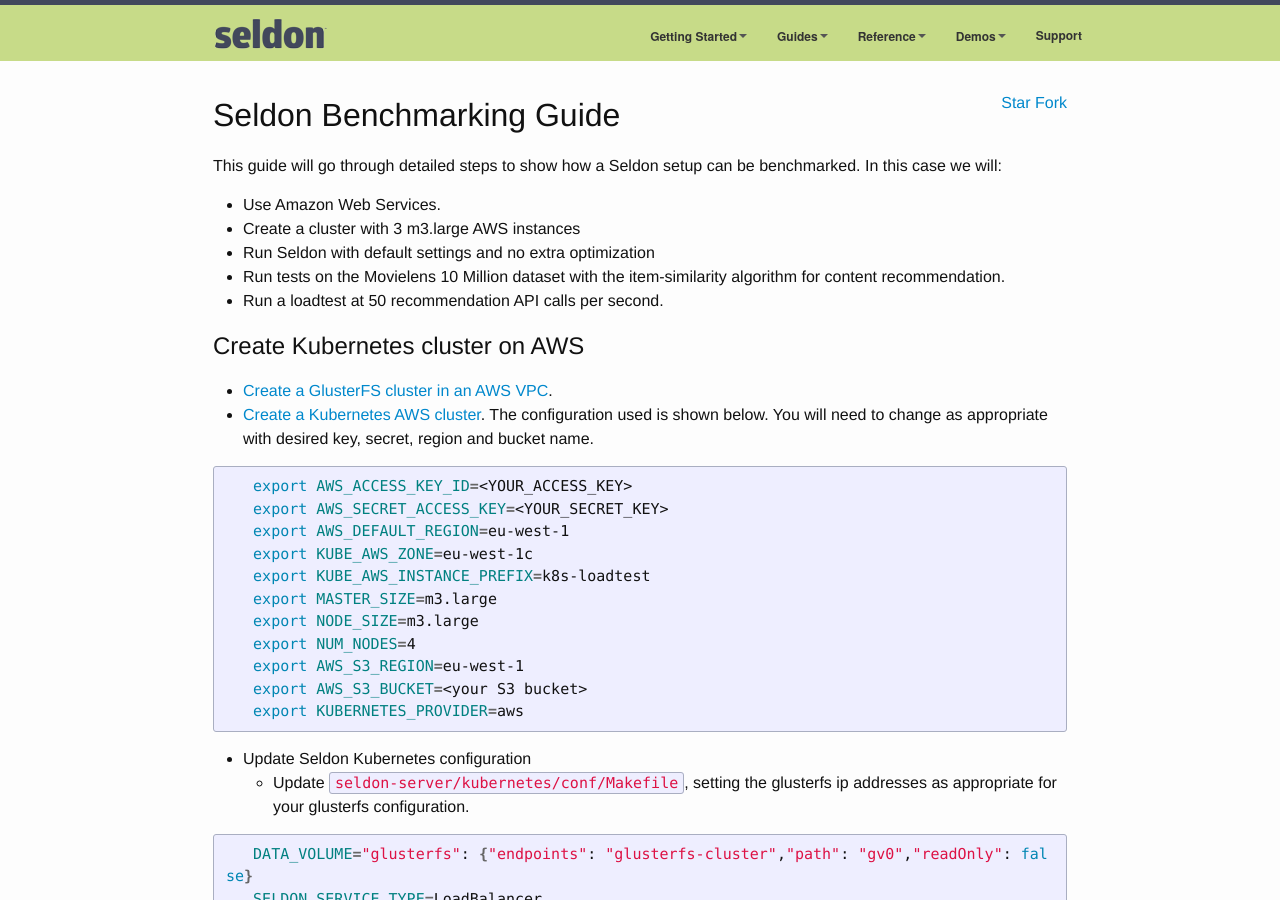
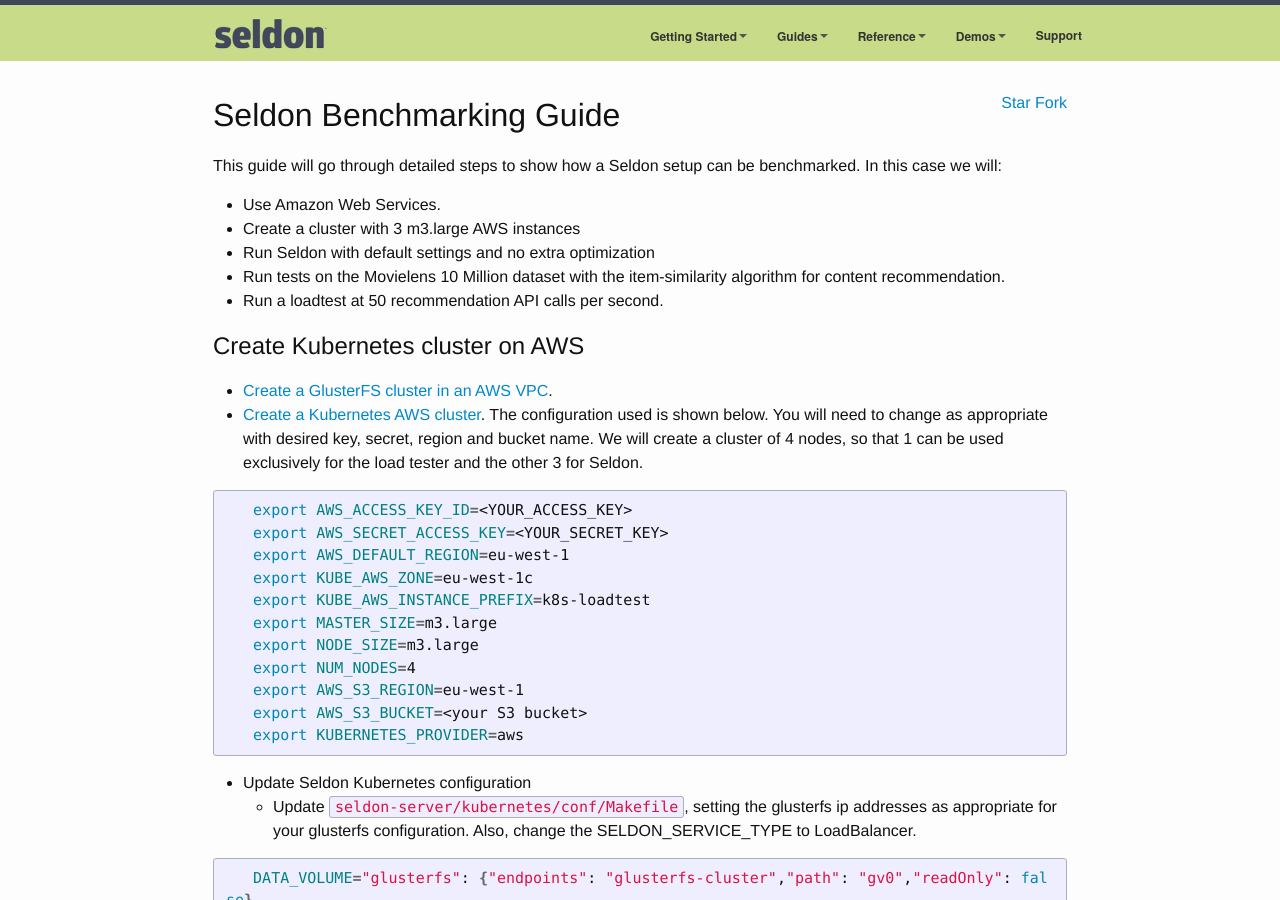
Before and after one commit to SeldonIO/seldonio.github.com, a Jekyll site: the page built from benchmark-guide.md, in a window 1280 px wide and 900 px high. Built offline with Jekyll 4.4.1, drawn with Linux system fonts in a browser that asks for light colours.

Commit message:
small update to benchamerking doc

````diff
--- a/benchmark-guide.md
+++ b/benchmark-guide.md
@@ -15,7 +15,7 @@ This guide will go through detailed steps to show how a Seldon setup can be benc
 ## Create Kubernetes cluster on AWS
 
  * [Create a GlusterFS cluster in an AWS VPC](glusterfs.html).
- * [Create a Kubernetes AWS cluster](http://kubernetes.io/docs/getting-started-guides/aws/). The configuration used is shown below. You will need to change as appropriate with desired key, secret, region and bucket name.
+ * [Create a Kubernetes AWS cluster](http://kubernetes.io/docs/getting-started-guides/aws/). The configuration used is shown below. You will need to change as appropriate with desired key, secret, region and bucket name. We will create a cluster of 4 nodes, so that 1 can be used exclusively for the load tester and the other 3 for Seldon.
 {% highlight bash %}
    export AWS_ACCESS_KEY_ID=<YOUR_ACCESS_KEY>
    export AWS_SECRET_ACCESS_KEY=<YOUR_SECRET_KEY>
@@ -30,7 +30,7 @@ This guide will go through detailed steps to show how a Seldon setup can be benc
    export KUBERNETES_PROVIDER=aws
 {% endhighlight %}
  * Update Seldon Kubernetes configuration
-    * Update ```seldon-server/kubernetes/conf/Makefile```, setting the glusterfs ip addresses as appropriate for your glusterfs configuration.
+    * Update ```seldon-server/kubernetes/conf/Makefile```, setting the glusterfs ip addresses as appropriate for your glusterfs configuration. Also, change the SELDON_SERVICE_TYPE to LoadBalancer.
 {% highlight bash %}
    DATA_VOLUME="glusterfs": {"endpoints": "glusterfs-cluster","path": "gv0","readOnly": false}
    SELDON_SERVICE_TYPE=LoadBalancer
````
